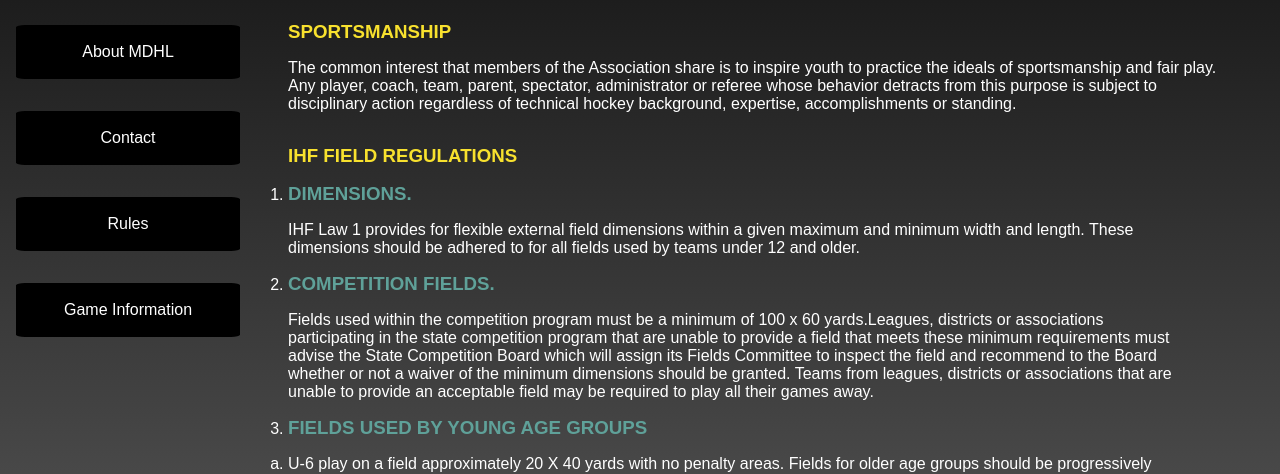
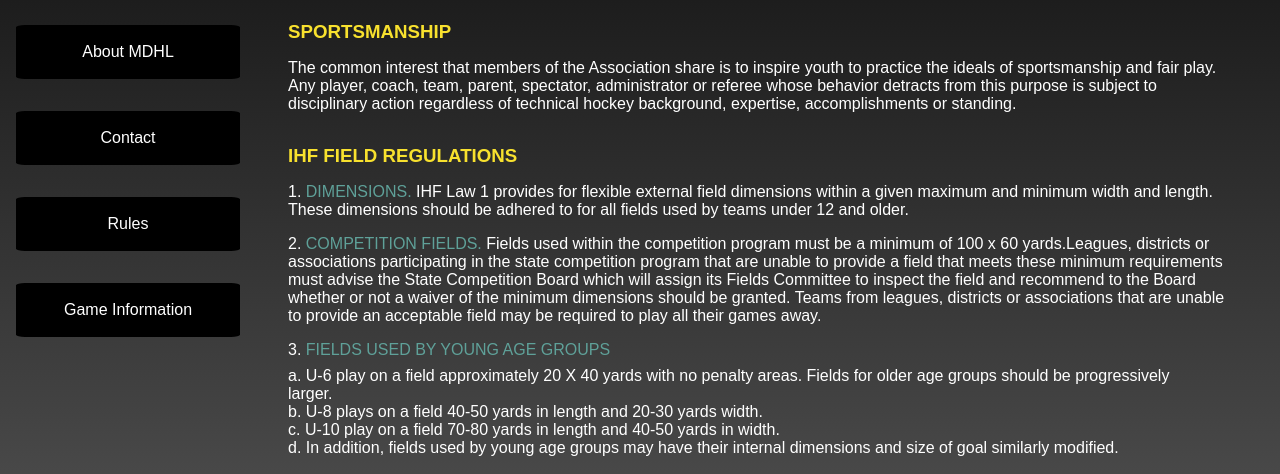
Before and after one commit to rodriguezcl/MDHL_RODRIGUEZ, a plain HTML site: page rules.html in a window 1280 px wide. Shown: the part 317-791 px from the top of the page. Drawn offline with Linux system fonts and the light colour scheme.

Commit message:
li corregido

```diff
--- a/assets/styles/styles1.css
+++ b/assets/styles/styles1.css
@@ -6,6 +6,7 @@
 }
 
 body {
+  background-repeat: repeat;
   background: linear-gradient(to bottom, black, grey);
   min-height: 175vh;
   width: 100%;
@@ -140,7 +141,7 @@
 }
 
 #hockey1,
-#hockey2{
+#hockey2 {
   width: 25vw;
   display: flex;
   align-content: center;
@@ -172,6 +173,21 @@
 
 ol > li {
   margin-right: 4vw;
+}
+
+.margenLi {
+  margin-bottom: 2vh;
+  list-style-position: inside;
+}
+
+span {
+  color: #5fa199;
+}
+
+#list-style-2 {
+  list-style-type: lower-latin;
+  list-style-position: inside;
+  margin-top: 1vh;
 }
 
 article > h3 {
@@ -217,7 +233,7 @@
 }
 
 strong {
-  color: #5fa199;
+  color: #f8e12e;
 }
 
 #parrafo1,
@@ -234,3 +250,7 @@
 #parrafo5 {
   display: inline-block;
 }
+
+a {
+  color: #5fa199;
+}
--- a/rules.html
+++ b/rules.html
@@ -50,23 +50,23 @@
                 </p>
             </article>
 
-            <article >
+            <article>
 
                 <h3>IHF FIELD REGULATIONS</h3>
 
-                <ol type="1">
-                    <li>
-                        <h3>DIMENSIONS.</h3>
-                        <p> IHF Law 1 provides for flexible external field dimensions within a given maximum
-                            and
-                            minimum width and length. These dimensions should be adhered to for all fields used by teams
-                            under
-                            12 and older.</p>
+                <ol id="list-style-1">
+                    <li class="margenLi">
+                        <span>DIMENSIONS.</span>
+                        IHF Law 1 provides for flexible external field dimensions within a given maximum
+                        and
+                        minimum width and length. These dimensions should be adhered to for all fields used by teams
+                        under
+                        12 and older.
                     </li>
 
-                    <li>
-                        <h3>COMPETITION FIELDS.</h3>
-                        <p> Fields used within the competition program must be a minimum of 100 x
+                    <li class="margenLi">
+                        <span>COMPETITION FIELDS.</span>
+                        Fields used within the competition program must be a minimum of 100 x
                             60
                             yards.Leagues, districts or associations participating in the state competition program that
                             are
@@ -79,20 +79,16 @@
                             associations that are unable to provide an acceptable field may be required to play all
                             their
                             games
-                            away.</p>
+                            away.
                     </li>
 
-                    <li>
-                        <h3>FIELDS USED BY YOUNG AGE GROUPS</h3>
-                        <ol type="a">
-                            <li>U-6 play on a field approximately 20 X 40 yards with no penalty areas. Fields for older
-                                age
-                                groups should be progressively larger.</li>
+                    <li class="margenLi">
+                        <span>FIELDS USED BY YOUNG AGE GROUPS</span>
+                        <ol id="list-style-2">
+                            <li>U-6 play on a field approximately 20 X 40 yards with no penalty areas. Fields for older age groups should be progressively larger.</li>
                             <li>U-8 plays on a field 40-50 yards in length and 20-30 yards width.</li>
                             <li>U-10 play on a field 70-80 yards in length and 40-50 yards in width.</li>
-                            <li>In addition, fields used by young age groups may have their internal dimensions and size
-                                of
-                                goal similarly modified.</li>
+                            <li>In addition, fields used by young age groups may have their internal dimensions and size of goal similarly modified.</li>
                         </ol>
                     </li>
 
```
Also changed, not shown: aboutmdhl.html (+2 -2 lines), game_info.html (+4 -5 lines).
